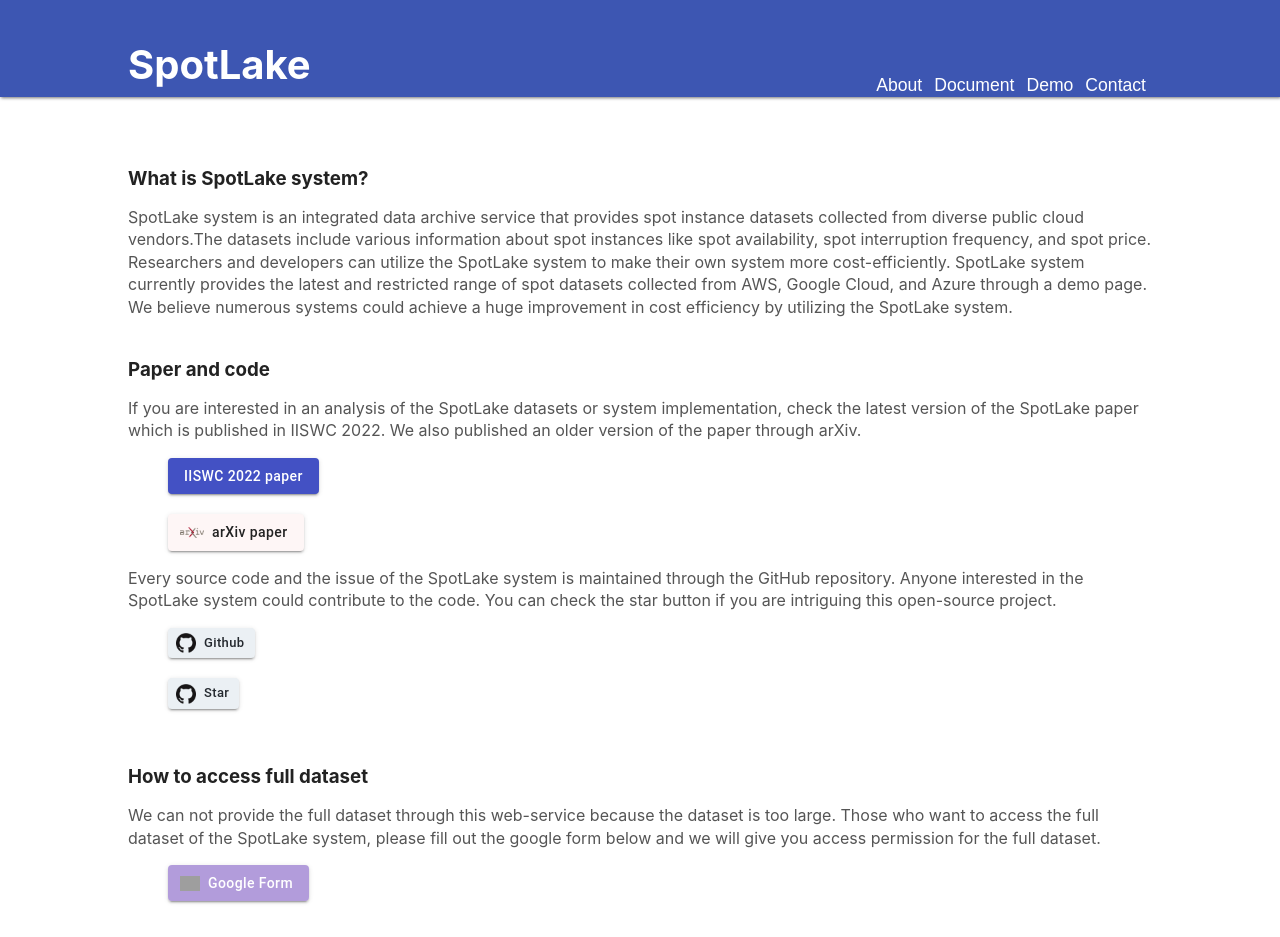
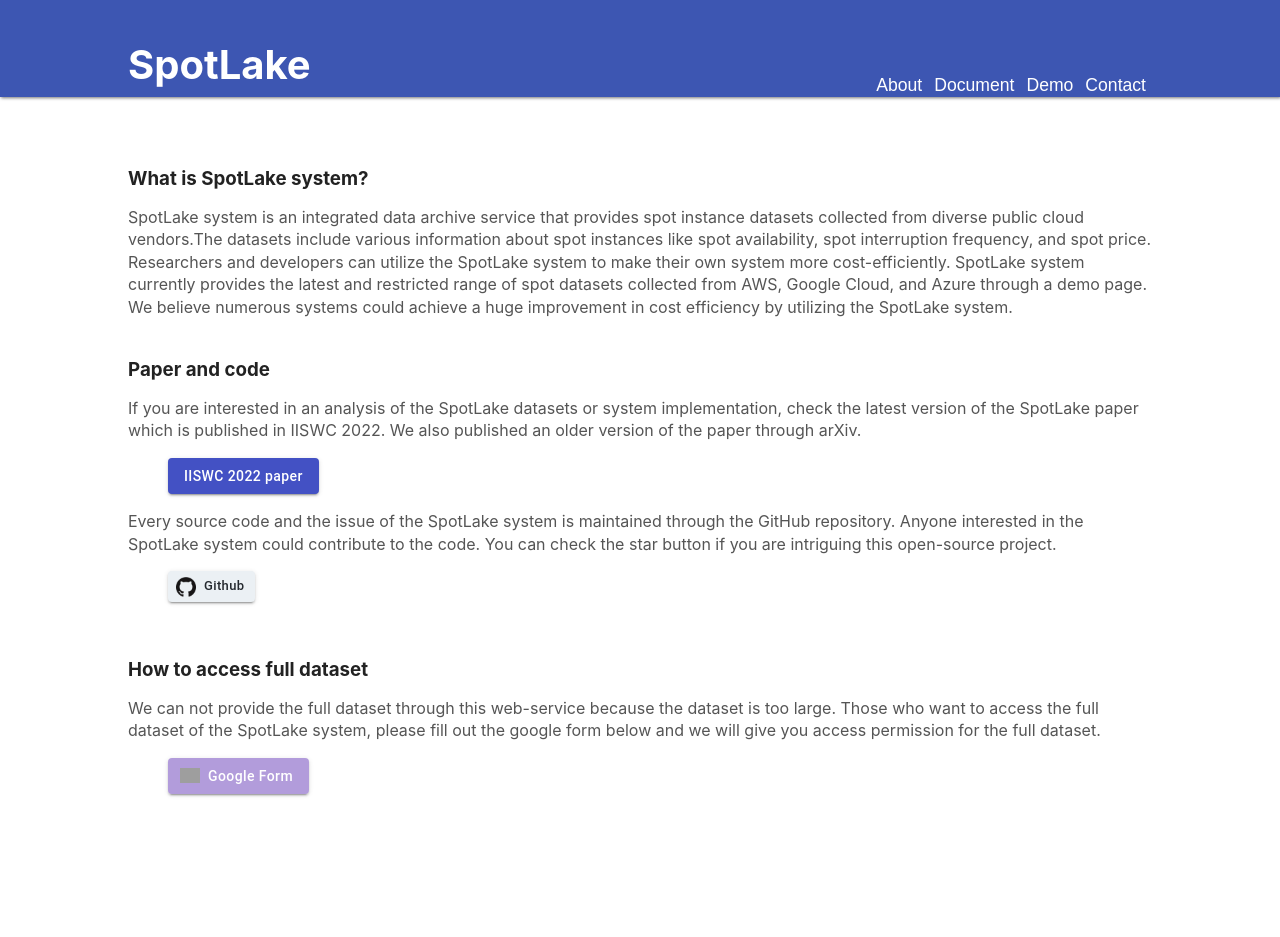
Before and after one commit to ddps-lab/spotlake, a React (Create React App) app in the folder frontend/: page /about in a window 1280 px wide. After the commit the page ends 830 px from the top, so only its background shows below. Built offline with nearby package versions, Linux system fonts and the light colour scheme; grey boxes are pictures that could not be loaded; what @mui/x-data-grid-pro would draw is missing.

Commit message:
del arxiv, githubStar and change googleForm Link

```diff
--- a/frontend/src/pages/about/about.js
+++ b/frontend/src/pages/about/about.js
@@ -24,16 +24,6 @@
                                 >IISWC 2022 paper</CustomButton>
                             </ThemeProvider>
                         </li>
-                        <li style={{marginTop : "20px"}}>
-                            <ThemeProvider theme={theme}>
-                                <CustomButton
-                                    startIcon={<ButtonICon size={"24px"} src={process.env.PUBLIC_URL + "/icon/arxiv-logo-1.png"} />}
-                                    color={"arxiv"}
-                                    variant="contained"
-                                    onClick={() => {window.open('https://arxiv.org/abs/2202.02973')}}
-                                >arXiv paper</CustomButton>
-                            </ThemeProvider>
-                        </li>
                     </ul>
                     Every source code and the issue of the SpotLake system is maintained through the GitHub repository. Anyone interested in the SpotLake system could contribute to the code. You can check the star button if you are intriguing this open-source project.
                     <ul className="buttonGroup">
@@ -44,19 +34,8 @@
                                     startIcon={<ButtonICon src={process.env.PUBLIC_URL + "/icon/GitHub-Mark-120px-plus.png"} />}
                                     color={"github"}
                                     variant="contained"
-                                    onClick={() => {window.open('https://github.com/ddps-lab')}}
+                                    onClick={() => {window.open('https://github.com/ddps-lab/spotlake')}}
                                     >Github</CustomButton>
-                            </ThemeProvider>
-                        </li>
-                        <li style={{marginTop : "20px"}}>
-                            <ThemeProvider theme={theme}>
-                                <CustomButton
-                                    size={"small"}
-                                    startIcon={<ButtonICon src={process.env.PUBLIC_URL + "/icon/GitHub-Mark-120px-plus.png"} />}
-                                    color={"github"}
-                                    variant="contained"
-                                    onClick={() => {window.open('https://github.com/ddps-lab/spotlake')}}
-                                >Star</CustomButton>
                             </ThemeProvider>
                         </li>
                     </ul>
@@ -72,7 +51,7 @@
                                 startIcon={<ButtonICon src={"https://upload.wikimedia.org/wikipedia/commons/thumb/5/5b/Google_Forms_2020_Logo.svg/1489px-Google_Forms_2020_Logo.svg.png"} />}
                                 color={"GoogleForm"}
                                 variant="contained"
-                                onClick={() => {window.open('https://forms.gle/FKqFVYUAJgGH34nJ7')}}
+                                onClick={() => {window.open('https://forms.gle/zUAqmJ4B9fuaUhE89')}}
                             >Google Form</CustomButton>
                         </ThemeProvider>
                     </ul>
```
